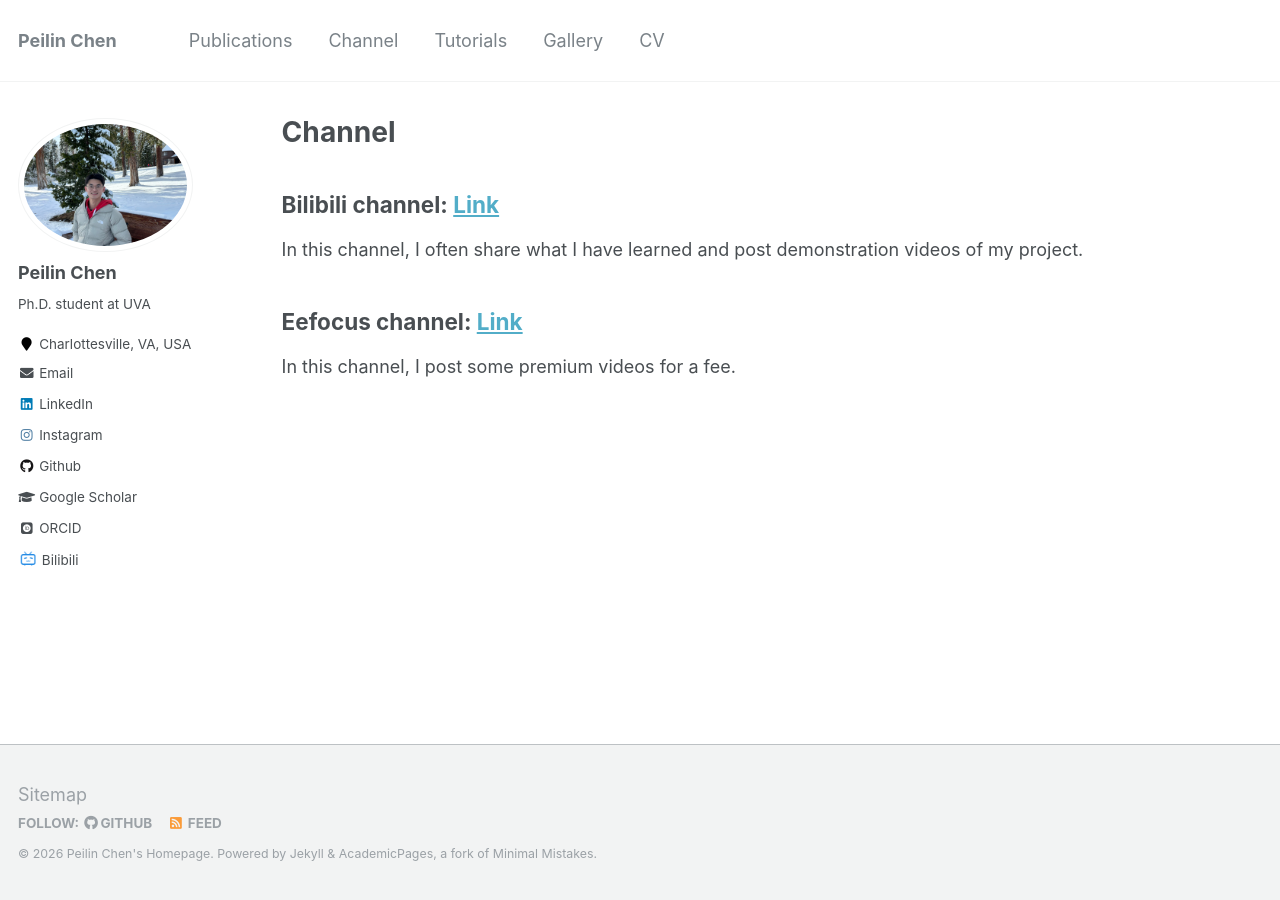
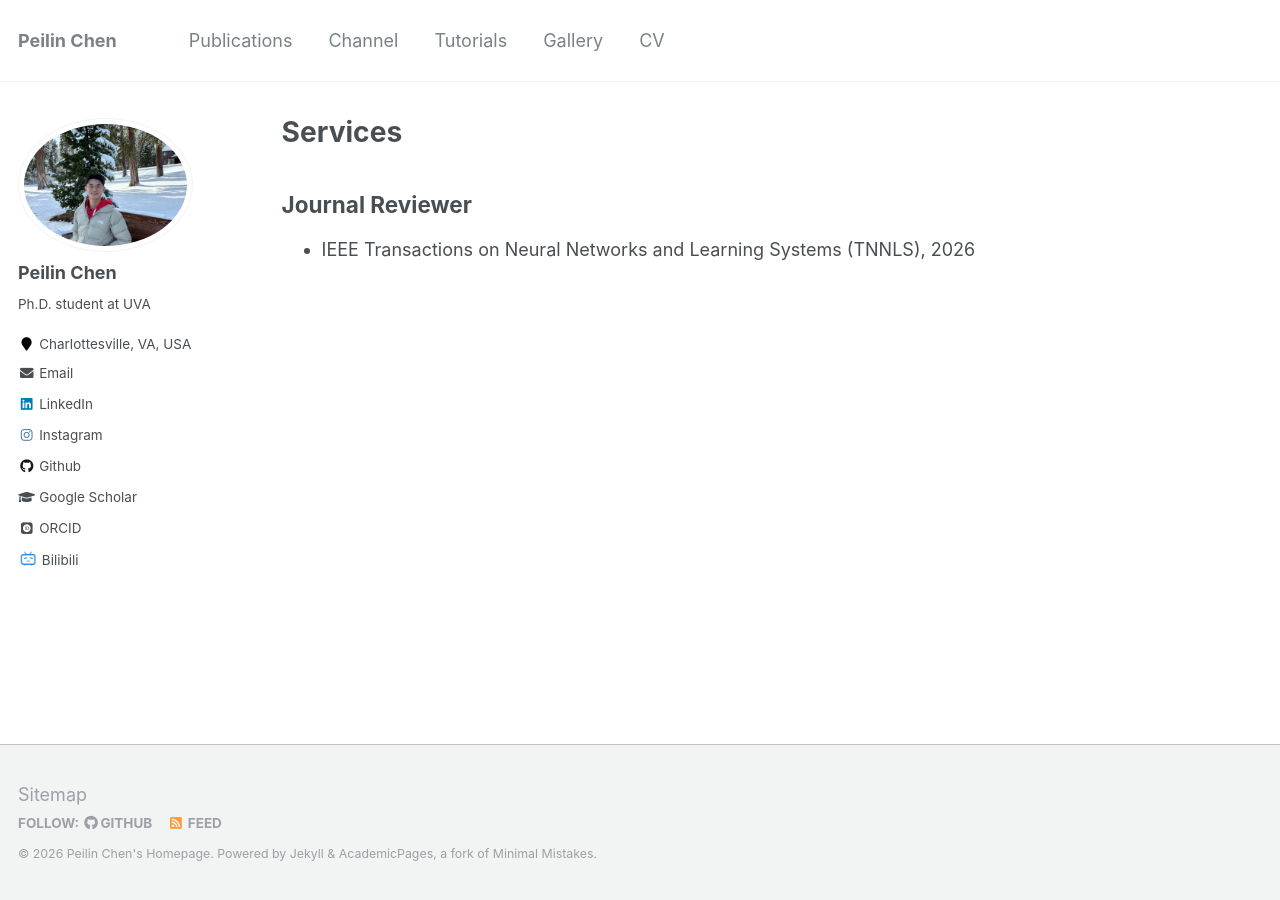
Before and after one commit to peilin-chen/peilin-chen.github.io, a Jekyll site: the page built from _pages/channel.md, in a window 1280 px wide. Built offline with Jekyll 4.4.1, drawn with Linux system fonts in a browser that asks for light colours; some web fonts are replaced.

Commit message:
Update channel.md

```diff
--- a/_pages/channel.md
+++ b/_pages/channel.md
@@ -1,12 +1,9 @@
 ---
 layout: archive
-title: "Channel"
-permalink: /channel/
+title: "Services"
+permalink: /services/
 author_profile: true
 ---
 
-## Bilibili channel: [Link](https://space.bilibili.com/651870608?spm_id_from=333.1007.0.0)
-In this channel, I often share what I have learned and post demonstration videos of my project.
-
-## Eefocus channel: [Link](https://www.eefocus.com/course/1074129.html)
-In this channel, I post some premium videos for a fee.
+## Journal Reviewer
+* IEEE Transactions on Neural Networks and Learning Systems (TNNLS), 2026
```
